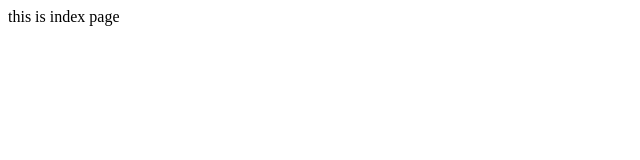
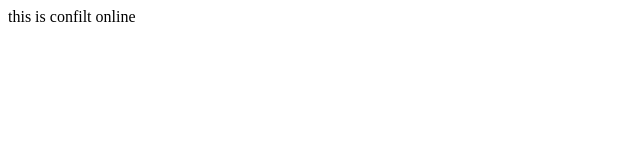
Before and after one commit to mubashirali535/haverd-1st-lec-project, a plain HTML site: page index.html in a window 1280 px wide. Shown: the full height of the page, 0-640 px from the left. Drawn offline with Linux system fonts and the light colour scheme.

Commit message:
online confilit

```diff
--- a/index.html
+++ b/index.html
@@ -7,6 +7,6 @@
     <title>Document</title>
 </head>
 <body>
-    this is index page
+    this is confilt online
 </body>
 </html>
```
